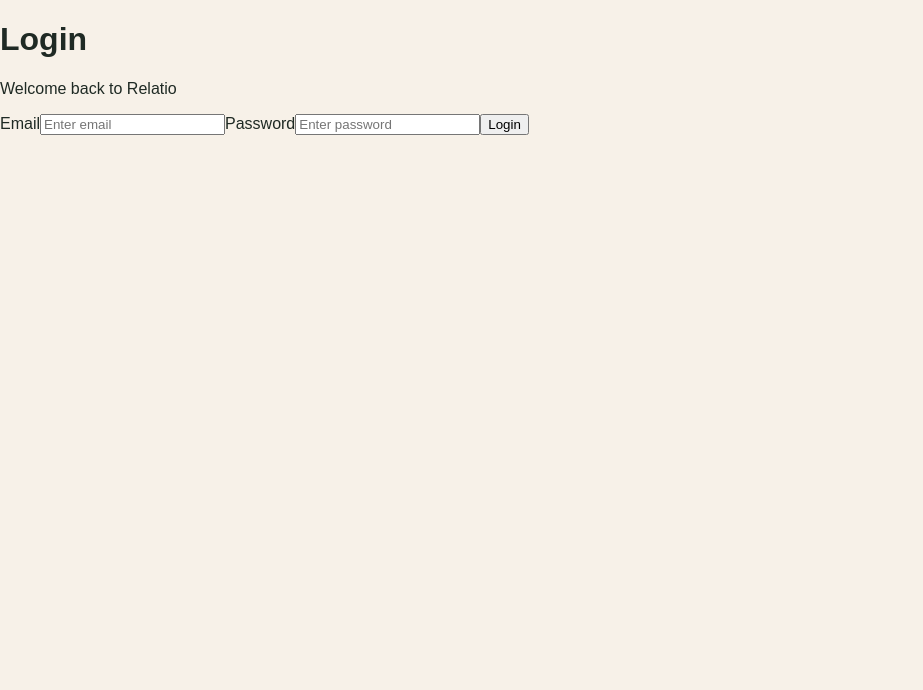
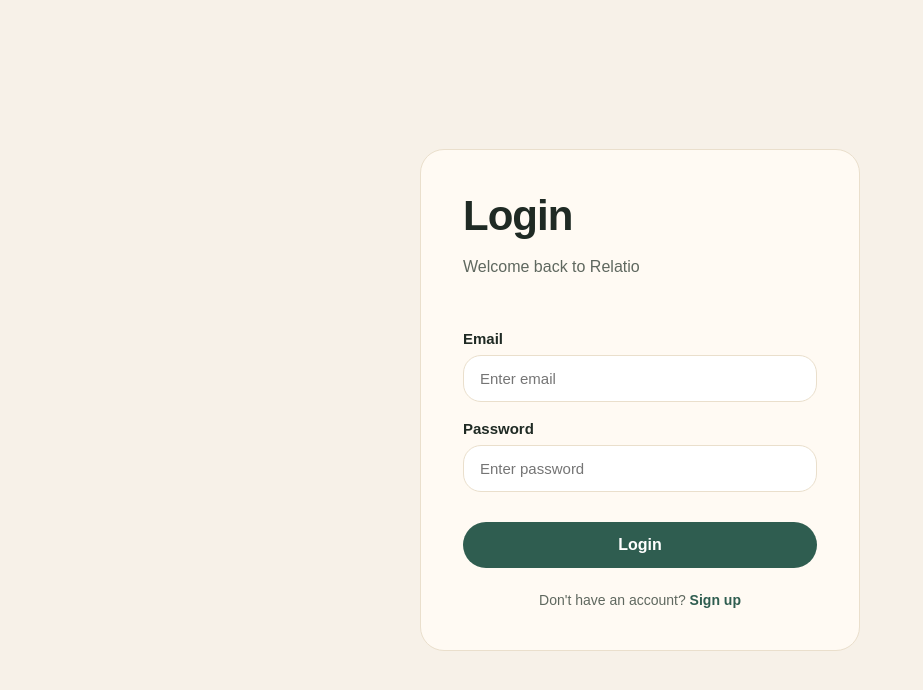
Before and after one commit to MarcusPersson97/Relatio, a React app in the folder Frontend/: page /login in a window 1280 px wide. Shown: the top 690 px of the page, without its empty margins (0-923 px from the left). Built offline with nearby package versions, Linux system fonts and the light colour scheme; the HTML template or start-up script is replaced by a standard one.

Commit message:
feat: added styles to login page

```diff
--- /dev/null
+++ b/Frontend/src/pages/LoginPage.css
@@ -0,0 +1,115 @@
+.login-page {
+    min-height: 100vh;
+
+    display: flex;
+    justify-content: center;
+    align-items: center;
+    padding: 24px;
+    background-color: var(--color-background);
+}
+
+.login-card {
+    width: 100%;
+    max-width: 440px;
+    padding: 42px;
+    background-color: var(--color-surface);
+    border-radius: var(--radius-large);
+    border: 1px solid var(--color-border);
+    display: flex;
+    flex-direction: column;
+}
+
+.login-card h1 {
+    margin: 0;
+    font-size: 42px;
+    letter-spacing: -1px;
+    color: var(--color-text);
+}
+
+.login-card p {
+    margin-top: 14px;
+    margin-bottom: 32px;
+    color: var(--color-muted);
+    line-height: 1.6;
+}
+
+.login-card label {
+    margin-bottom: 8px;
+    margin-top: 18px;
+    font-size: 15px;
+    font-weight: 700;
+    color: var(--color-text);
+}
+
+.login-card input {
+    padding: 14px 16px;
+    border-radius: var(--radius-medium);
+    border: 1px solid var(--color-border);
+    background-color: white;
+    font-size: 15px;
+    outline: none;
+    transition: 0.2s;
+}
+
+.login-card input:focus {
+    border-color: var(--color-primary);
+}
+
+.login-card button {
+    margin-top: 30px;
+    padding: 14px 20px;
+    border: none;
+    border-radius: var(--radius-pill);
+    background-color: var(--color-primary);
+    color: white;
+    font-size: 16px;
+    font-weight: 700;
+    cursor: pointer;
+    transition: 0.2s;
+}
+
+.login-card button:hover {
+    background-color: var(--color-primary-hover);
+}
+
+.login-card button:disabled {
+    opacity: 0.7;
+    cursor: not-allowed;
+}
+
+.login-error {
+    margin-top: 18px;
+    padding: 14px;
+    border-radius: var(--radius-medium);
+    background-color: #ffe9e9;
+    color: #b42318;
+    font-size: 14px;
+    font-weight: 600;
+}
+
+.login-footer {
+  margin-top: 24px;
+
+  text-align: center;
+
+  color: var(--color-muted);
+
+  font-size: 14px;
+}
+
+.login-footer span {
+  color: var(--color-primary);
+  font-weight: 700;
+
+  cursor: pointer;
+}
+
+@media (max-width: 600px) {
+  .login-card {
+    padding: 32px 24px;
+  }
+
+  .login-card h1 {
+    font-size: 34px;
+  }
+}
--- a/Frontend/src/pages/LoginPage.jsx
+++ b/Frontend/src/pages/LoginPage.jsx
@@ -1,12 +1,13 @@
 import { useState } from "react";
 import { useNavigate } from "react-router-dom";
-
+import "../pages/LoginPage.css";
 
 function LoginPage() {
   const navigate = useNavigate();
 
   const [email, setEmail] = useState("");
   const [password, setPassword] = useState("");
+  const [error, setError] = useState("");
 
   function handleLogin(event) {
     event.preventDefault();
@@ -15,7 +16,7 @@
     if (email === "test@test.com" && password === "1234") {
       navigate("/home");
     } else {
-      alert("Wrong email or password");
+      setError("Wrong email or password");
     }
   }
 
@@ -43,7 +44,14 @@
           required
         />
 
+        {error && <div className="login-error">{error}</div>}
+
         <button type="submit">Login</button>
+
+        <div className="login-footer">
+          Don't have an account? <span>Sign up</span>
+        </div>
+
       </form>
     </main>
   );
```
